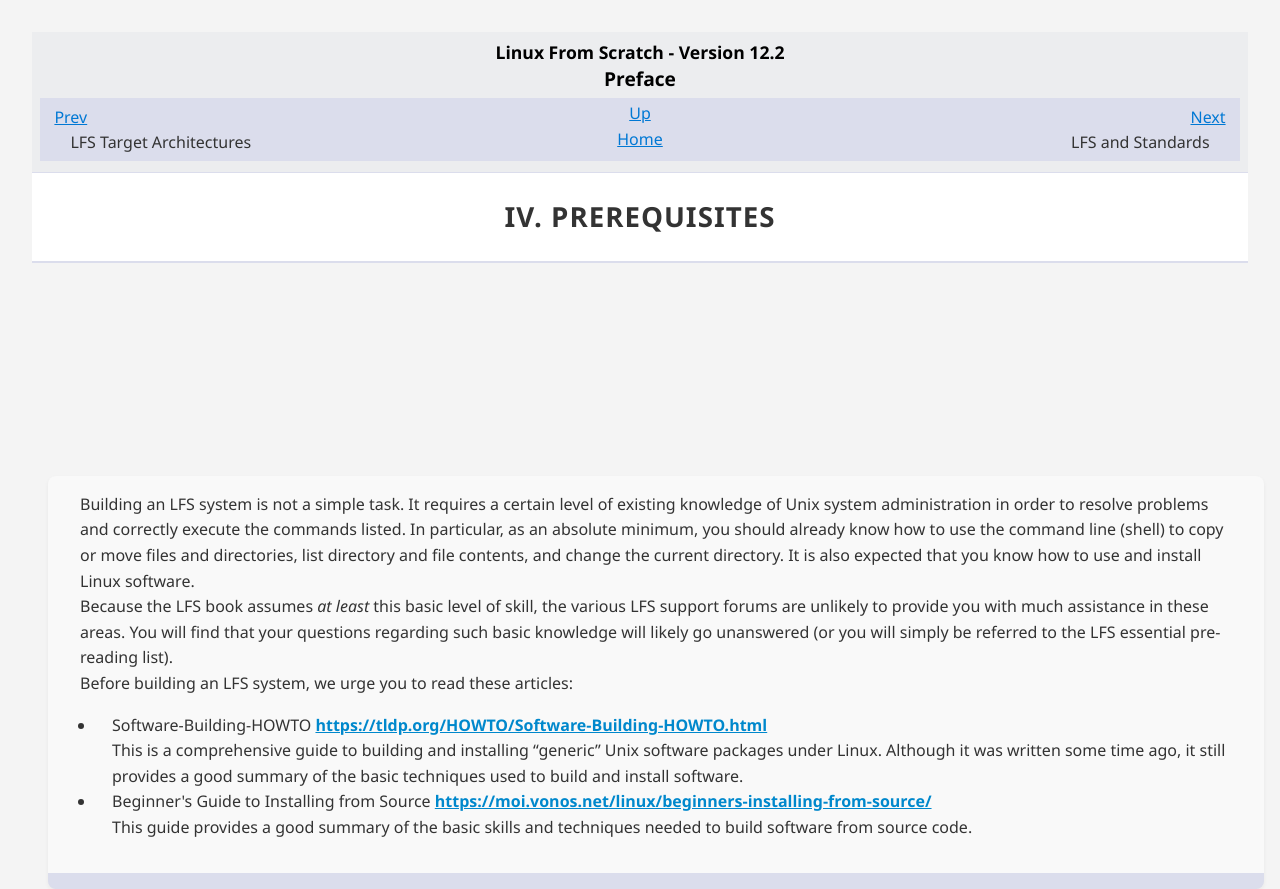
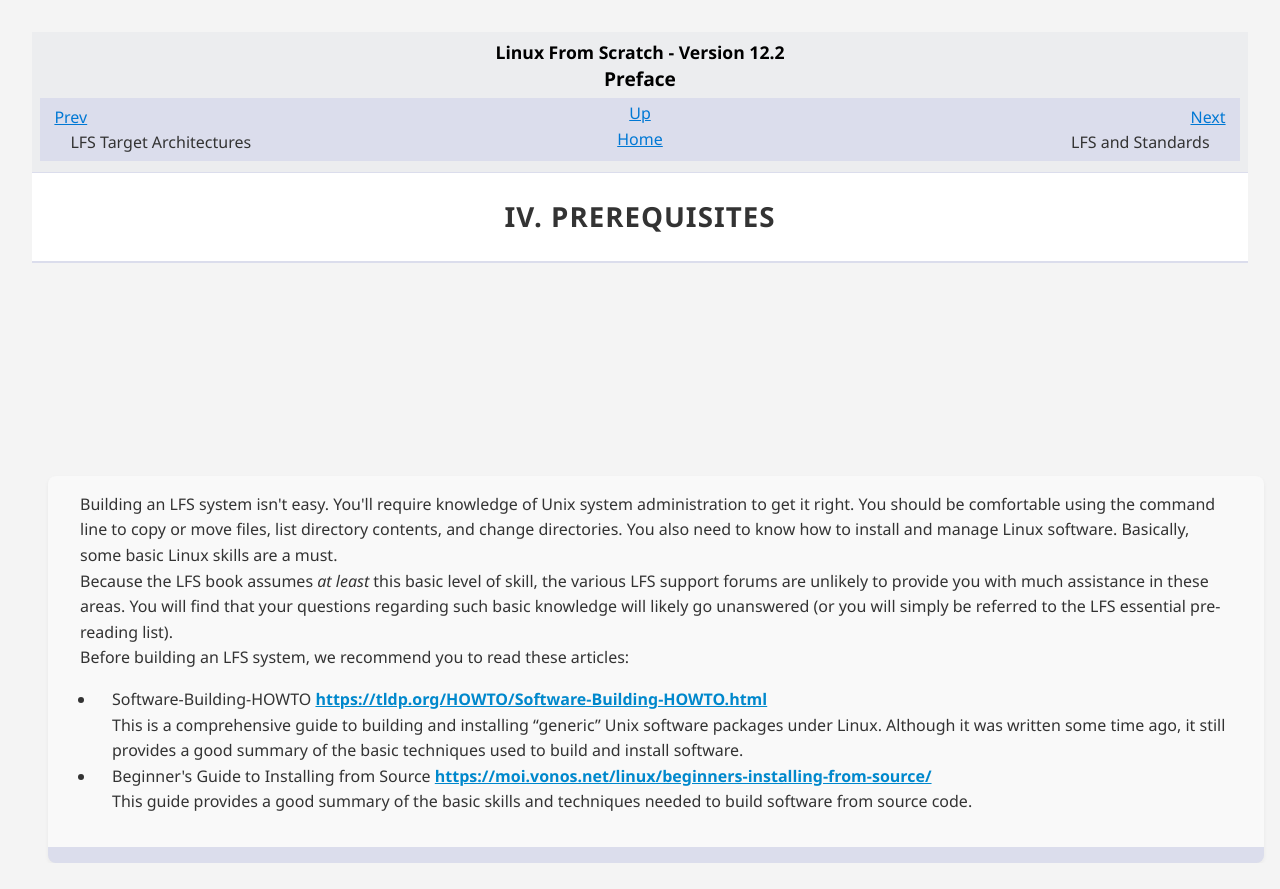
Before and after one commit to PersuasiveArchives/LFS-BOOK-Revamped, a plain HTML site: page prologue/prerequisites.html in a window 1280 px wide. After the commit the page ends 863 px from the top, so only its background shows below. Drawn offline with Linux system fonts and the light colour scheme.

Commit message:
Update prerequisites.html

```diff
--- a/prologue/prerequisites.html
+++ b/prologue/prerequisites.html
@@ -50,14 +50,12 @@
     </h1>
     <div class="sect1" lang="en" xml:lang="en">
       <p>
-        Building an LFS system is not a simple task. It requires a certain
-        level of existing knowledge of Unix system administration in order to
-        resolve problems and correctly execute the commands listed. In
-        particular, as an absolute minimum, you should already know how to
-        use the command line (shell) to copy or move files and directories,
-        list directory and file contents, and change the current directory.
-        It is also expected that you know how to use and install Linux
-        software.
+        Building an LFS system isn't easy.
+         You'll require knowledge of Unix system administration to get it right.
+          You should be comfortable using the command line to copy or move files,
+           list directory contents, and change directories.
+            You also need to know how to install and manage Linux software. Basically,
+             some basic Linux skills are a must.
       </p>
       <p>
         Because the LFS book assumes <span class="emphasis"><em>at
@@ -68,7 +66,7 @@
         to the LFS essential pre-reading list).
       </p>
       <p>
-        Before building an LFS system, we urge you to read these articles:
+        Before building an LFS system, we recommend you to read these articles:
       </p>
       <div class="itemizedlist">
         <ul>
```
